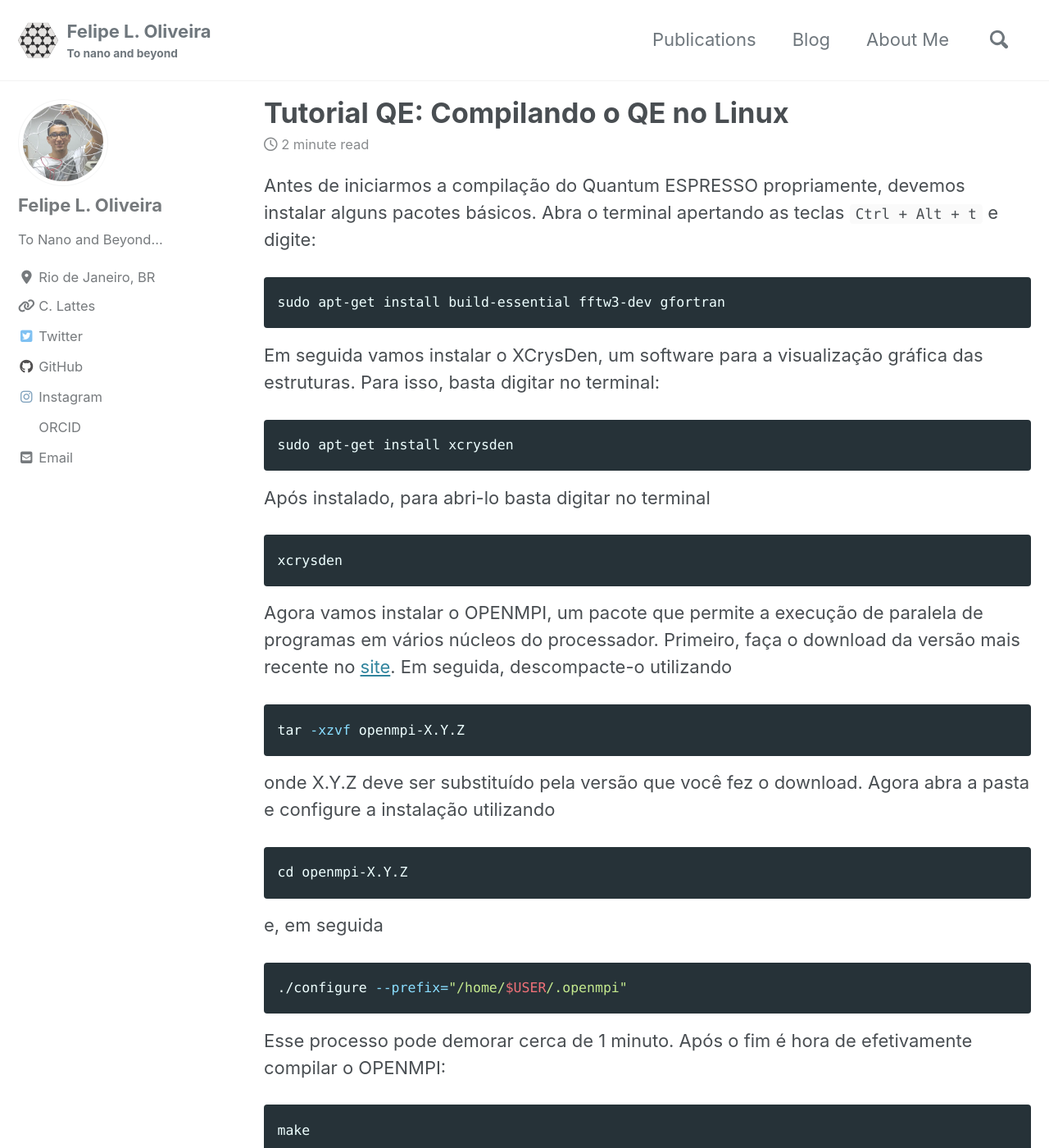
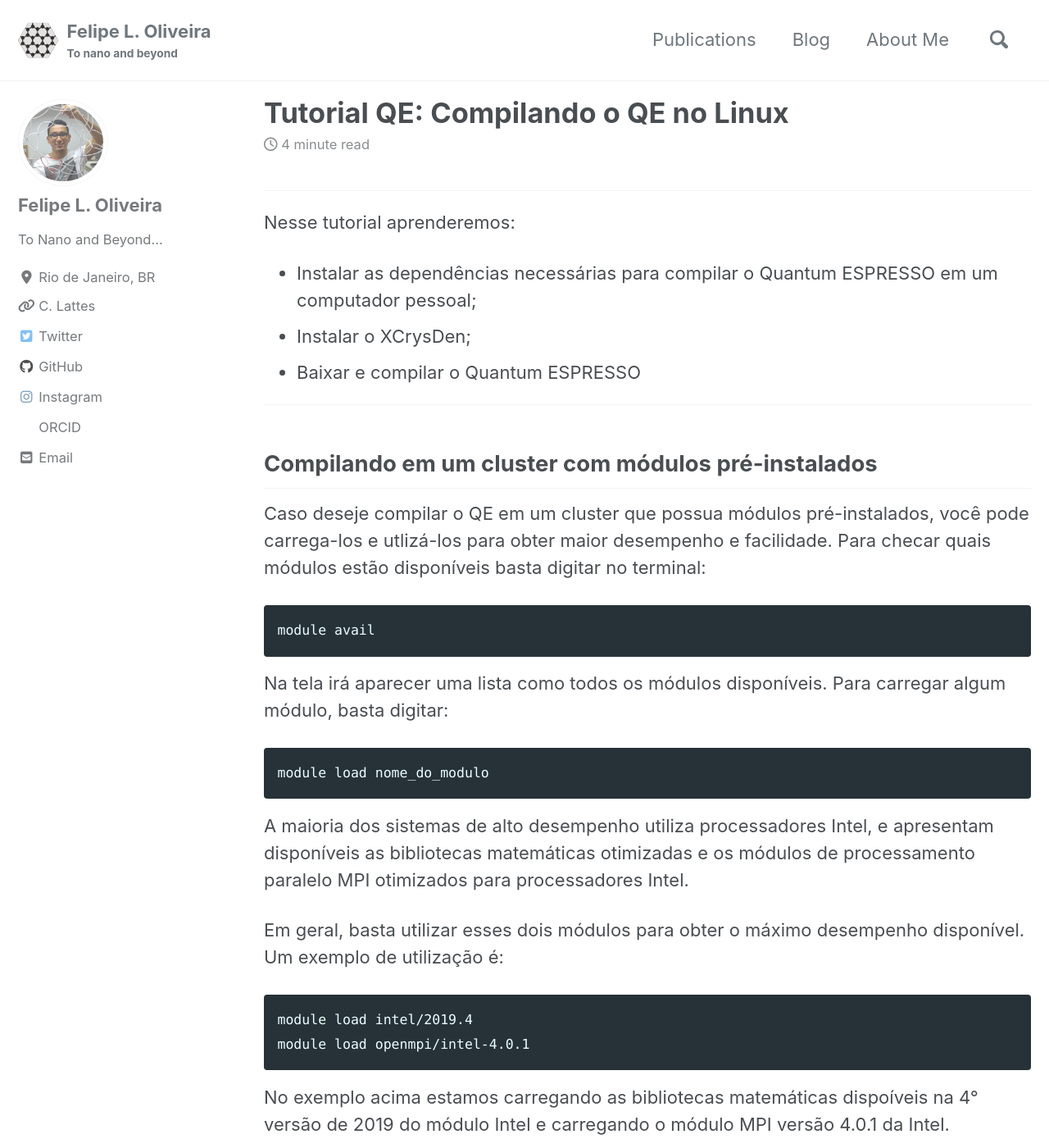
Before and after one commit to lipelopesoliveira/lipelopesoliveira.github.io, a Jekyll site: the page built from _posts/tutoriais_qe/2019-08-30-cap1-1.md, in a window 1280 px wide and 1400 px high. Shown: the whole window at 82% size. Built offline with Jekyll 4.4.1, drawn with Linux system fonts in a browser that asks for light colours; cached includes are drawn as plain includes; nearby versions of some CDN libraries; some of the changed text lies outside the part shown.

Commit message:
Update 2019-08-30-cap1-1.md

````diff
--- a/_posts/tutoriais_qe/2019-08-30-cap1-1.md
+++ b/_posts/tutoriais_qe/2019-08-30-cap1-1.md
@@ -9,24 +9,50 @@
 mathjax: "true"
 ---
 
+***
+
+Nesse tutorial aprenderemos:
+  - Instalar as dependências necessárias para compilar o Quantum ESPRESSO em um computador pessoal;
+  - Instalar o XCrysDen;
+  - Baixar e compilar o Quantum ESPRESSO
+
+***
+
+## Compilando em um cluster com módulos pré-instalados
+
+Caso deseje compilar o QE em um cluster que possua módulos pré-instalados, você pode carrega-los e utlizá-los para obter maior desempenho e facilidade. Para checar quais módulos estão disponíveis basta digitar no terminal:
+
+```bash
+module avail
+```
+
+Na tela irá aparecer uma lista como todos os módulos disponíveis. Para carregar algum módulo, basta digitar:
+
+```bash
+module load nome_do_modulo
+```
+A maioria dos sistemas de alto desempenho utiliza processadores Intel, e apresentam disponíveis as bibliotecas matemáticas otimizadas e os módulos de processamento paralelo MPI otimizados para processadores Intel.
+
+Em geral, basta utilizar esses dois módulos para obter o máximo desempenho disponível. Um exemplo de utilização é:
+
+```bash
+module load intel/2019.4
+module load openmpi/intel-4.0.1
+```
+
+No exemplo acima estamos carregando as bibliotecas matemáticas dispoíveis na 4° versão de 2019 do módulo Intel e carregando o módulo MPI versão 4.0.1 da Intel.
+
+Caso consiga carregar com sucesso esses módulos, pode pular para a parte **Configurando e Compilando o QE**.
+
+## Compilando em um computador pessoal com Linux
+
+### Instalando as dependências básicas
 
 Antes de iniciarmos a compilação do Quantum ESPRESSO propriamente, devemos instalar alguns pacotes básicos. Abra o terminal apertando as teclas <code>Ctrl + Alt + t</code> e digite:
 
 ```bash
 sudo apt-get install build-essential fftw3-dev gfortran
 ```
-
-Em seguida vamos instalar o XCrysDen, um software para a visualização gráfica das estruturas. Para isso, basta digitar no terminal:
-
-```bash
-sudo apt-get install xcrysden
-```
-Após instalado, para abri-lo basta digitar no terminal
-
-```bash
-xcrysden
-```
-
 
 Agora vamos instalar o OPENMPI, um pacote que permite a execução de paralela de programas em vários núcleos do processador. Primeiro, faça o download da versão mais recente no [site](https://www.open-mpi.org/). Em seguida, descompacte-o utilizando
 
@@ -80,15 +106,38 @@
 sudo cp libtmglib.a /usr/local/lib/libtmg.a
 ```
 
+### Configurando e Compilando o QE
 
-Por fim, vamos agora compilar o Quantum ESPRESSO. Baixe a versão mais recente no [site](http://www.quantum-espresso.org/) e então:
+Vamos agora configurar e compilar o Quantum ESPRESSO. Baixe a versão mais recente no [site](http://www.quantum-espresso.org/) e então digite:
+
 ```bash
 tar -xzvf qe-X.Y
 cd qe-X.Y
 ./configure
+```
+
+É importante checar, ao fim da configuração da instalação se o instalador conseguiu localizar as bibliotecas matemáticas e o ambiente paralelo de execução. Você deve obter algo parecido com o apresentado abaixo:
+
+```
+The following libraries have been found:
+   BLAS_LIBS= -lmkl_gf_lp64  -lmkl_sequential -lmkl_core
+   LAPACK_LIBS=
+   FFT_LIBS=
+
+Plese check if this is what you expect.
+
+Parallel enviroment detected successfully.\
+Configured for compilation of parallel executables.
+```
+Dependendo de quais bibliotecas você utilizou, pode ocorrer alguma variação nos resultados acima, mas é importante que ele tenha localizado as bibliotecas que você deseja e, principalmente, tenha detectado o ambiente paralelo. Basta agora compilar digitando o comando abaixo. Esse processo pode levar até 15 minutos.
+
+```
 make all
 ```
-Pronto, terminamos a instalação. Por fim vamos executar o teste automatizado. Abra um terminal dentro da pasta do QE e então digite:
+
+Pronto, terminamos a instalação.
+
+Por fim vamos executar o teste automatizado. Abra um terminal dentro da pasta do QE e então digite:
 
 ```bash
 cd teste-suite
@@ -98,3 +147,16 @@
 O teste pode levar cerca de 20 minutos.
 
 Pronto, agora o Quantum ESPRESSO está devidamente compilado.
+
+### Instalando o XCrysDen
+
+Por fim, vamos instalar o XCrysDen, um software para a visualização gráfica das estruturas presentes nos inputs e outputs do QE. Para isso, basta digitar no terminal:
+
+```bash
+sudo apt-get install xcrysden
+```
+Após instalado, para abri-lo basta digitar no terminal
+
+```bash
+xcrysden
+```
````
